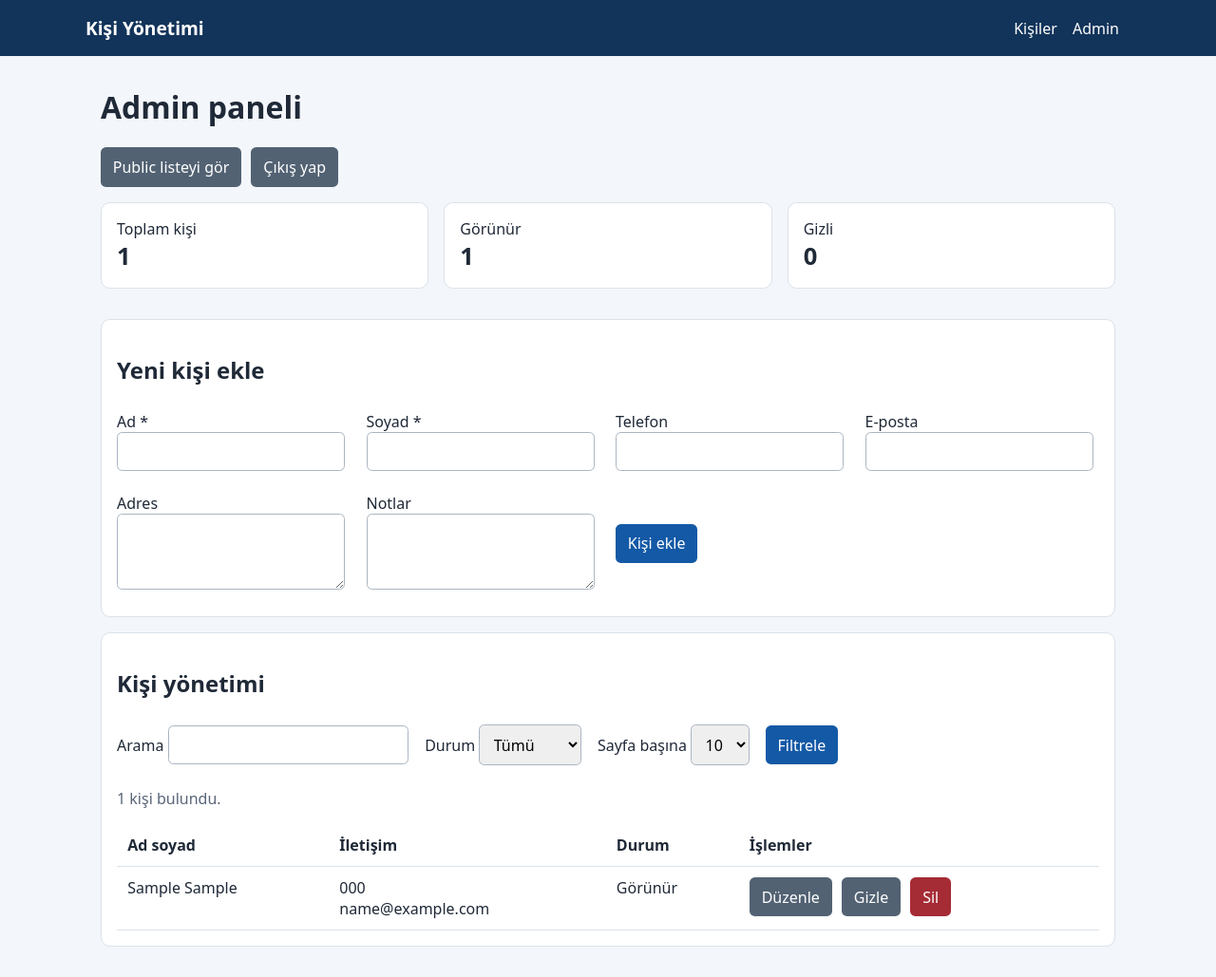
After one commit to teknologvolkanozdemir/php-kisi-yoneticisi-pro, a PHP site: page /admin/ in a window 1280 px wide. The commit adds this page. Shown: the whole page at 95% size. Run offline with PHP 8.4, Linux system fonts and the light colour scheme; the visitor is signed in with stand-in values (Sample User, id 1); tables that the repository leaves empty hold one stand-in row (values such as "Sample post").

Commit message:
Implement public and admin contact flows
Co-authored-by: teknologvolkanozdemir <337371570+teknologvolkanozdemir@users.noreply.github.com>

```diff
--- /dev/null
+++ b/admin/index.php
@@ -0,0 +1,222 @@
+<?php
+declare(strict_types=1);
+
+require dirname(__DIR__) . '/includes/bootstrap.php';
+require_admin();
+
+if (!empty($_SESSION['admin_must_change_password'])) {
+    header('Location: change-password.php');
+    exit;
+}
+
+$error = '';
+$editContact = null;
+$editId = max(0, (int) ($_GET['edit'] ?? 0));
+if ($editId > 0) {
+    $edit = $pdo->prepare('SELECT * FROM contacts WHERE id = :id');
+    $edit->execute(['id' => $editId]);
+    $editContact = $edit->fetch() ?: null;
+}
+
+if ($_SERVER['REQUEST_METHOD'] === 'POST') {
+    verify_csrf();
+    $action = (string) ($_POST['action'] ?? '');
+    $id = max(0, (int) ($_POST['id'] ?? 0));
+    try {
+        if ($action === 'save') {
+            $contact = valid_contact($_POST);
+            if ($id > 0) {
+                $statement = $pdo->prepare(
+                    'UPDATE contacts SET ad = :ad, soyad = :soyad, telefon = :telefon, email = :email,
+                     adres = :adres, notlar = :notlar WHERE id = :id'
+                );
+                $statement->execute($contact + ['id' => $id]);
+                redirect_with_message('Kişi güncellendi.');
+            }
+            $statement = $pdo->prepare(
+                'INSERT INTO contacts (ad, soyad, telefon, email, adres, notlar)
+                 VALUES (:ad, :soyad, :telefon, :email, :adres, :notlar)'
+            );
+            $statement->execute($contact);
+            redirect_with_message('Kişi eklendi.');
+        }
+
+        if ($id < 1) {
+            throw new InvalidArgumentException('Geçersiz kişi numarası.');
+        }
+        if ($action === 'delete') {
+            $statement = $pdo->prepare('DELETE FROM contacts WHERE id = :id');
+            $statement->execute(['id' => $id]);
+            redirect_with_message('Kişi silindi.');
+        }
+        if ($action === 'toggle') {
+            $statement = $pdo->prepare(
+                'UPDATE contacts SET is_hidden = CASE WHEN is_hidden = 1 THEN 0 ELSE 1 END WHERE id = :id'
+            );
+            $statement->execute(['id' => $id]);
+            redirect_with_message('Kişinin görünürlük durumu güncellendi.');
+        }
+        throw new InvalidArgumentException('Geçersiz işlem.');
+    } catch (InvalidArgumentException $exception) {
+        $error = $exception->getMessage();
+        if ($action === 'save') {
+            $editContact = $_POST + ['id' => $id];
+        }
+    }
+}
+
+$totals = $pdo->query(
+    'SELECT COUNT(*) AS total,
+        COALESCE(SUM(CASE WHEN is_hidden = 0 THEN 1 ELSE 0 END), 0) AS visible,
+        COALESCE(SUM(CASE WHEN is_hidden = 1 THEN 1 ELSE 0 END), 0) AS hidden
+     FROM contacts'
+)->fetch();
+
+$search = trim((string) ($_GET['q'] ?? ''));
+if (mb_strlen($search) > 100) {
+    $search = mb_substr($search, 0, 100);
+}
+$visibility = (string) ($_GET['visibility'] ?? 'all');
+if (!in_array($visibility, ['all', 'visible', 'hidden'], true)) {
+    $visibility = 'all';
+}
+$perPage = (int) ($_GET['per_page'] ?? 10);
+if (!in_array($perPage, [10, 25, 50], true)) {
+    $perPage = 10;
+}
+$page = max(1, (int) ($_GET['page'] ?? 1));
+$where = [];
+$parameters = [];
+if ($visibility === 'visible') {
+    $where[] = 'is_hidden = 0';
+} elseif ($visibility === 'hidden') {
+    $where[] = 'is_hidden = 1';
+}
+if ($search !== '') {
+    $where[] = '(ad LIKE :ad OR soyad LIKE :soyad OR telefon LIKE :telefon OR email LIKE :email)';
+    $prefix = $search . '%';
+    $parameters = ['ad' => $prefix, 'soyad' => $prefix, 'telefon' => $prefix, 'email' => $prefix];
+}
+$whereSql = $where === [] ? '' : ' WHERE ' . implode(' AND ', $where);
+$count = $pdo->prepare('SELECT COUNT(*) FROM contacts' . $whereSql);
+$count->execute($parameters);
+$total = (int) $count->fetchColumn();
+$pageCount = max(1, (int) ceil($total / $perPage));
+$page = min($page, $pageCount);
+$offset = ($page - 1) * $perPage;
+$statement = $pdo->prepare(
+    'SELECT id, ad, soyad, telefon, email, is_hidden, created_at FROM contacts' . $whereSql
+    . ' ORDER BY created_at DESC, id DESC LIMIT :limit OFFSET :offset'
+);
+foreach ($parameters as $name => $value) {
+    $statement->bindValue(':' . $name, $value, PDO::PARAM_STR);
+}
+$statement->bindValue(':limit', $perPage, PDO::PARAM_INT);
+$statement->bindValue(':offset', $offset, PDO::PARAM_INT);
+$statement->execute();
+$contacts = $statement->fetchAll();
+$flash = take_flash_message();
+
+render_header('Admin paneli');
+?>
+<div class="toolbar">
+    <a class="button secondary" href="../public/">Public listeyi gör</a>
+    <form method="post" action="logout.php">
+        <input type="hidden" name="csrf_token" value="<?= e(csrf_token()) ?>">
+        <button class="secondary" type="submit">Çıkış yap</button>
+    </form>
+</div>
+<?php if ($flash !== null): ?><p class="notice"><?= e($flash) ?></p><?php endif; ?>
+<?php if ($error !== ''): ?><p class="error"><?= e($error) ?></p><?php endif; ?>
+<section class="stats">
+    <div class="card stat">Toplam kişi<strong><?= (int) $totals['total'] ?></strong></div>
+    <div class="card stat">Görünür<strong><?= (int) $totals['visible'] ?></strong></div>
+    <div class="card stat">Gizli<strong><?= (int) $totals['hidden'] ?></strong></div>
+</section>
+
+<section class="panel">
+    <h2><?= $editContact ? 'Kişiyi düzenle' : 'Yeni kişi ekle' ?></h2>
+    <?php if ($editContact === null && $editId > 0): ?><p class="error">Düzenlenecek kişi bulunamadı.</p><?php endif; ?>
+    <form method="post" class="form-grid">
+        <input type="hidden" name="csrf_token" value="<?= e(csrf_token()) ?>">
+        <input type="hidden" name="action" value="save">
+        <input type="hidden" name="id" value="<?= (int) ($editContact['id'] ?? 0) ?>">
+        <label>Ad * <input name="ad" maxlength="100" required value="<?= e($editContact['ad'] ?? '') ?>"></label>
+        <label>Soyad * <input name="soyad" maxlength="100" required value="<?= e($editContact['soyad'] ?? '') ?>"></label>
+        <label>Telefon <input name="telefon" maxlength="40" value="<?= e($editContact['telefon'] ?? '') ?>"></label>
+        <label>E-posta <input type="email" name="email" maxlength="254" value="<?= e($editContact['email'] ?? '') ?>"></label>
+        <label>Adres <textarea name="adres"><?= e($editContact['adres'] ?? '') ?></textarea></label>
+        <label>Notlar <textarea name="notlar"><?= e($editContact['notlar'] ?? '') ?></textarea></label>
+        <div class="actions">
+            <button type="submit"><?= $editContact ? 'Değişiklikleri kaydet' : 'Kişi ekle' ?></button>
+            <?php if ($editContact): ?><a class="button secondary" href="index.php">Vazgeç</a><?php endif; ?>
+        </div>
+    </form>
+</section>
+
+<section class="panel">
+    <h2>Kişi yönetimi</h2>
+    <form class="toolbar" method="get">
+        <label>Arama <input type="search" name="q" value="<?= e($search) ?>" maxlength="100"></label>
+        <label>Durum
+            <select name="visibility">
+                <option value="all" <?= $visibility === 'all' ? 'selected' : '' ?>>Tümü</option>
+                <option value="visible" <?= $visibility === 'visible' ? 'selected' : '' ?>>Görünür</option>
+                <option value="hidden" <?= $visibility === 'hidden' ? 'selected' : '' ?>>Gizli</option>
+            </select>
+        </label>
+        <label>Sayfa başına
+            <select name="per_page">
+                <?php foreach ([10, 25, 50] as $size): ?>
+                    <option value="<?= $size ?>" <?= $perPage === $size ? 'selected' : '' ?>><?= $size ?></option>
+                <?php endforeach; ?>
+            </select>
+        </label>
+        <button type="submit">Filtrele</button>
+    </form>
+    <p class="muted"><?= $total ?> kişi bulundu.</p>
+    <div class="table-wrap">
+        <table>
+            <thead><tr><th>Ad soyad</th><th>İletişim</th><th>Durum</th><th>İşlemler</th></tr></thead>
+            <tbody>
+            <?php foreach ($contacts as $contact): ?>
+                <tr>
+                    <td><?= e($contact['ad'] . ' ' . $contact['soyad']) ?></td>
+                    <td><?= e($contact['telefon']) ?><br><?= e($contact['email']) ?></td>
+                    <td><?= (int) $contact['is_hidden'] === 1 ? 'Gizli' : 'Görünür' ?></td>
+                    <td>
+                        <div class="actions">
+                            <a class="button secondary" href="?<?= e(http_build_query([
+                                'edit' => $contact['id'],
+                                'q' => $search,
+                                'visibility' => $visibility,
+                                'per_page' => $perPage,
+                                'page' => $page,
+                            ])) ?>">Düzenle</a>
+                            <form method="post">
+                                <input type="hidden" name="csrf_token" value="<?= e(csrf_token()) ?>">
+                                <input type="hidden" name="action" value="toggle">
+                                <input type="hidden" name="id" value="<?= (int) $contact['id'] ?>">
+                                <button class="secondary" type="submit"><?= (int) $contact['is_hidden'] === 1 ? 'Göster' : 'Gizle' ?></button>
+                            </form>
+                            <form method="post" onsubmit="return confirm('Bu kişiyi kalıcı olarak silmek istiyor musunuz?')">
+                                <input type="hidden" name="csrf_token" value="<?= e(csrf_token()) ?>">
+                                <input type="hidden" name="action" value="delete">
+                                <input type="hidden" name="id" value="<?= (int) $contact['id'] ?>">
+                                <button class="danger" type="submit">Sil</button>
+                            </form>
+                        </div>
+                    </td>
+                </tr>
+            <?php endforeach; ?>
+            <?php if ($contacts === []): ?><tr><td colspan="4">Kişi bulunamadı.</td></tr><?php endif; ?>
+            </tbody>
+        </table>
+    </div>
+    <?php render_pagination($page, $pageCount, [
+        'q' => $search,
+        'visibility' => $visibility,
+        'per_page' => $perPage,
+    ]); ?>
+</section>
+<?php render_footer(); ?>
--- a/includes/bootstrap.php
+++ b/includes/bootstrap.php
@@ -81,6 +81,38 @@ function take_flash_message(): ?string
     return is_string($message) ? $message : null;
 }
 
+function render_pagination(int $page, int $pageCount, array $query, string $path = 'index.php'): void
+{
+    if ($pageCount < 2) {
+        return;
+    }
+
+    $pages = [1, $pageCount];
+    for ($number = max(1, $page - 2); $number <= min($pageCount, $page + 2); $number++) {
+        $pages[] = $number;
+    }
+    $pages = array_values(array_unique($pages));
+    sort($pages);
+
+    echo '<nav class="pagination page-links" aria-label="Sayfalar">';
+    if ($page > 1) {
+        echo '<a href="' . e($path . '?' . http_build_query($query + ['page' => $page - 1])) . '">Önceki</a>';
+    }
+    $previous = 0;
+    foreach ($pages as $number) {
+        if ($number > $previous + 1) {
+            echo '<span aria-hidden="true">…</span>';
+        }
+        $class = $number === $page ? ' class="current" aria-current="page"' : '';
+        echo '<a' . $class . ' href="' . e($path . '?' . http_build_query($query + ['page' => $number])) . '">' . $number . '</a>';
+        $previous = $number;
+    }
+    if ($page < $pageCount) {
+        echo '<a href="' . e($path . '?' . http_build_query($query + ['page' => $page + 1])) . '">Sonraki</a>';
+    }
+    echo '</nav>';
+}
+
 function valid_contact(array $input): array
 {
     $contact = [];
```
Also changed, not shown: admin/change-password.php (added, +54 -0 lines), admin/login.php (added, +39 -0 lines), admin/logout.php (added, +20 -0 lines), public/index.php (added, +77 -0 lines).
